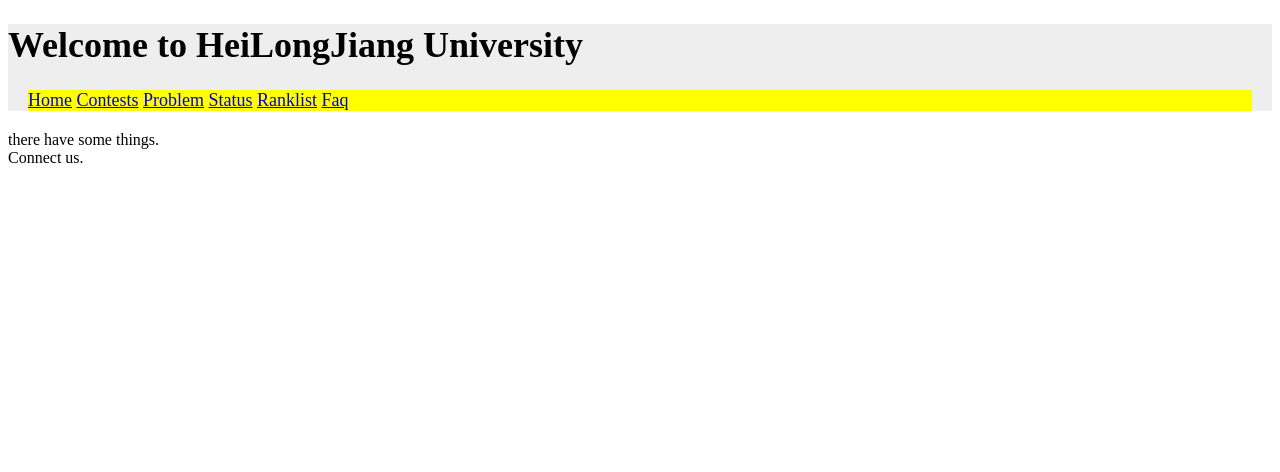
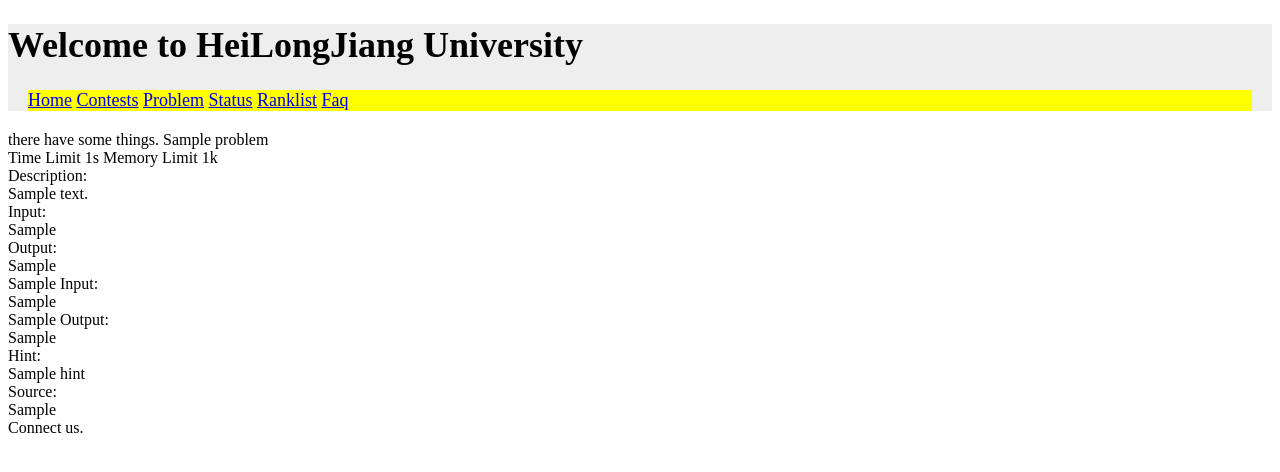
Before and after one commit to iceafish/OnlineJudgeSite, a Django app: template OnlineJudge/templates/problemInfo.html in a window 1280 px wide. Shown: the top 472 px of the page. Run offline with Django 3.2, Linux system fonts and the light colour scheme; tables that the repository leaves empty hold one stand-in row (values such as "Sample post"); the template is opened without the code that fills it: values that come from a table or form of the project are taken from there, most other values are stand-ins (such as "Sample title", 1, 10 or a date in 2020).

Commit message:
Signed-off-by: iceafish <iceafish@iceafish-VAIO>

```diff
--- a/OnlineJudge/problems/urls.py
+++ b/OnlineJudge/problems/urls.py
@@ -4,10 +4,4 @@
 urlpatterns = patterns('',
     url(r'^$',show_problem_list),
     url(r'^(\d+)$', show_problem),
-
-
-    #url(r'^problemlist/(\d+)/$',show_problem_list),
-    #url(r'^problem/(\d+)/$',show_problem),
-
-
 )
--- a/OnlineJudge/templates/problemInfo.html
+++ b/OnlineJudge/templates/problemInfo.html
@@ -4,6 +4,24 @@
 {% block body %}
 
 	there have some things.
+	{{ problem.title }}</br>
+	Time Limit {{ problem.TimeLimit }}s  Memory Limit {{ problem.MemoryLimit }}k</br>
+	Description:</br>
+	{{ problem.description }}</br>
+	Input:</br>
+	{{ problem.input }}</br>
+	Output:</br>
+	{{ problem.output }}</br>
+	Sample Input:</br>
+	{{ problem.SampleInput }}</br>
+	Sample Output:</br>
+	{{ problem.SampleOutput }}</br>
+	{% if problem.hint %}
+		<body>Hint:</body></br>
+		{{ probme.hint }}</br>
+	{% endif %}
+    Source:</br>
+    {{ problem.source }}
 
 
 {% endblock %}
```
Also changed, not shown: OnlineJudge/problems/views.py (line endings or trailing spaces).
